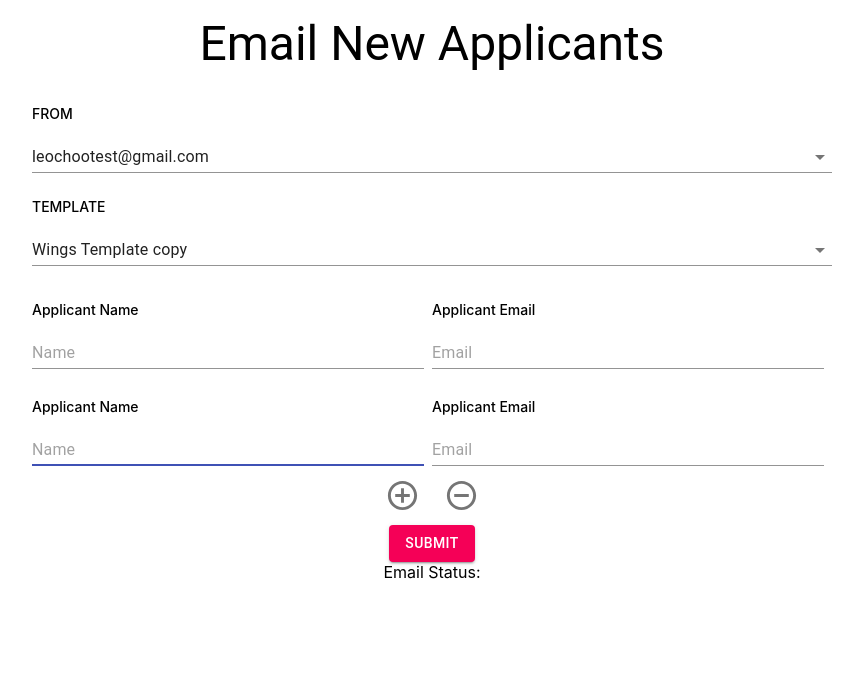
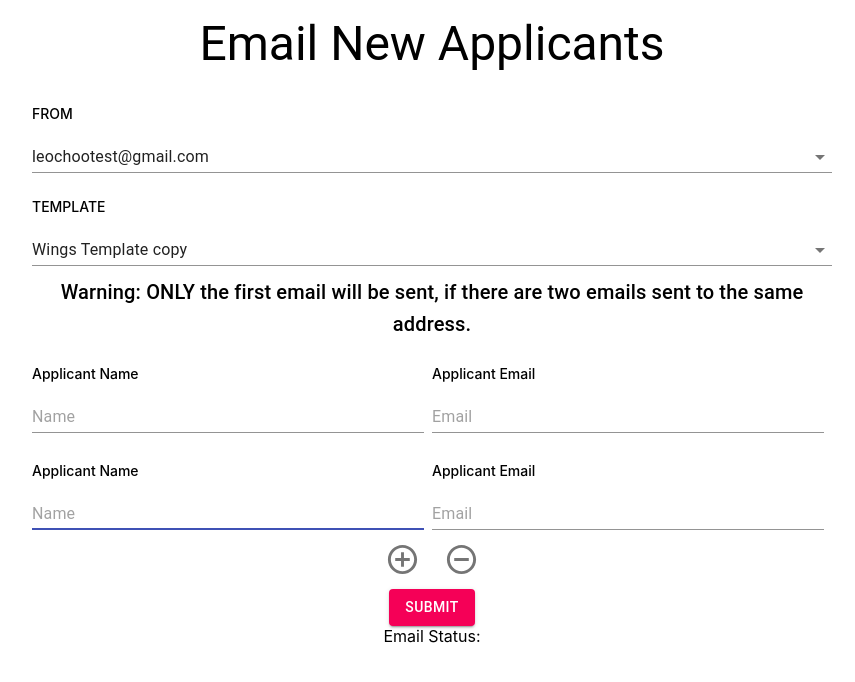
Before and after one commit to leochoo/react-mailer-mvp, a React (Create React App) app: page / in a window 1280 px wide. Both pictures are taken after a click on the button 610 px from the left and 398 px from the top of the page. Shown: the top 682 px of the page, without its empty margins (208-1063 px from the left). Built offline with nearby package versions, Linux system fonts and the light colour scheme.

Commit message:
what is happening

```diff
--- a/src/App.tsx
+++ b/src/App.tsx
@@ -2,7 +2,7 @@ import React, { useEffect, useRef, useState } from "react";
 
 import ReactDOM from "react-dom";
 // import Select from "react-select";
-import { Link as RouterLink } from "react-router-dom";
+// import { Link as RouterLink } from "react-router-dom";
 import { Controller, useForm, useFieldArray } from "react-hook-form";
 import Input from "@material-ui/core/Input";
 import {
@@ -22,6 +22,9 @@ import axios, { AxiosError } from "axios";
 import useStyles from "./SendEmailPage.styles";
 
 const App = (): JSX.Element => {
+  const [emailStatus, setEmailStatus] = useState("");
+  const [numApplicants, setNumApplicants] = useState(0);
+
   const { control, register, handleSubmit } = useForm({
     defaultValues: {
       from: "leochootest@gmail.com",
@@ -82,8 +85,6 @@ const App = (): JSX.Element => {
     }[];
   }
 
-  const [emailStatus, setEmailStatus] = useState("");
-
   const onSubmit = handleSubmit((data) => {
     callSendemailAPI(data).then((res) => {
       if (res !== "201") {
@@ -93,6 +94,15 @@ const App = (): JSX.Element => {
       }
     });
   });
+
+  useEffect(() => {
+    setNumApplicants(fields.length);
+  }, [fields]);
+
+  //log when numApplicant chnages
+  useEffect(() => {
+    console.log(numApplicants);
+  }, [numApplicants]);
 
   const styles = useStyles();
 
@@ -141,6 +151,20 @@ const App = (): JSX.Element => {
             className={styles.Input}
           />
         </Grid>
+        {
+          // render warning if numApplicant more than 2
+          numApplicants >= 2 && (
+            <Grid xs={12} item>
+              {/* <Alert severity="warning">
+                This is a warning alert — check it out!
+              </Alert> */}
+              <Typography variant="h6" align="center">
+                Warning: ONLY the first email will be sent, if there are two
+                emails sent to the same address.
+              </Typography>
+            </Grid>
+          )
+        }
         {fields.map((field, index) => (
           <Grid
             xs={12}
```
Also changed, not shown: 1 other file (tests, documents, lock files or other folders).
